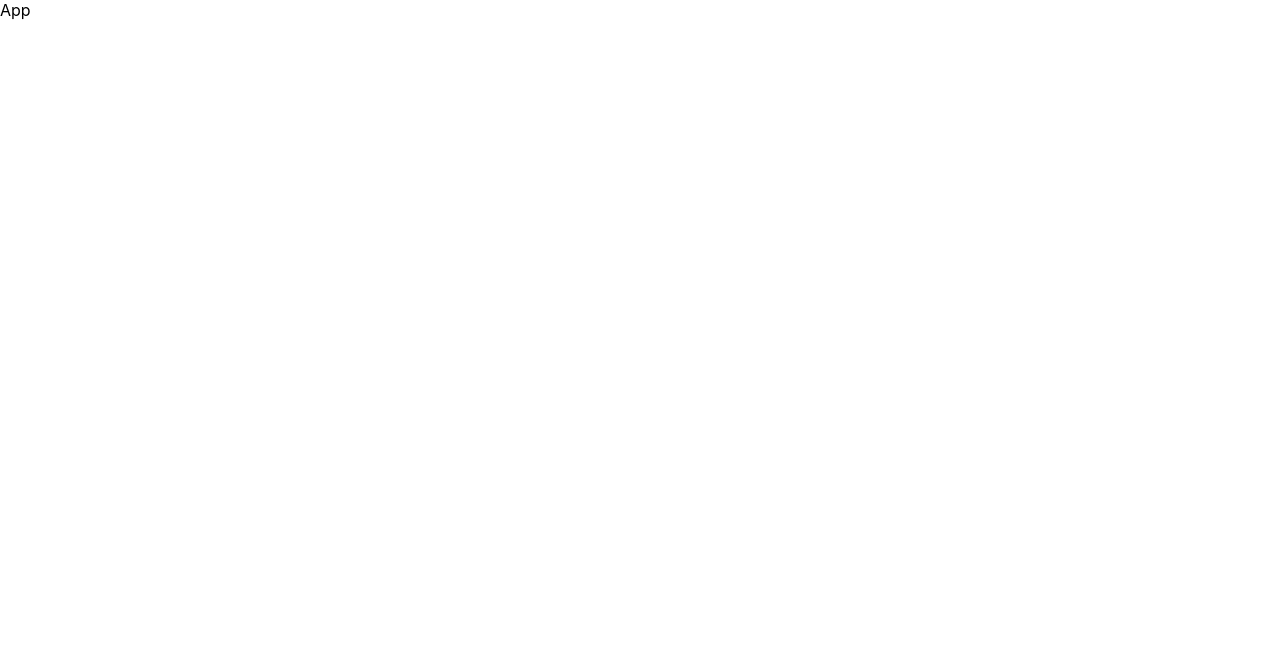
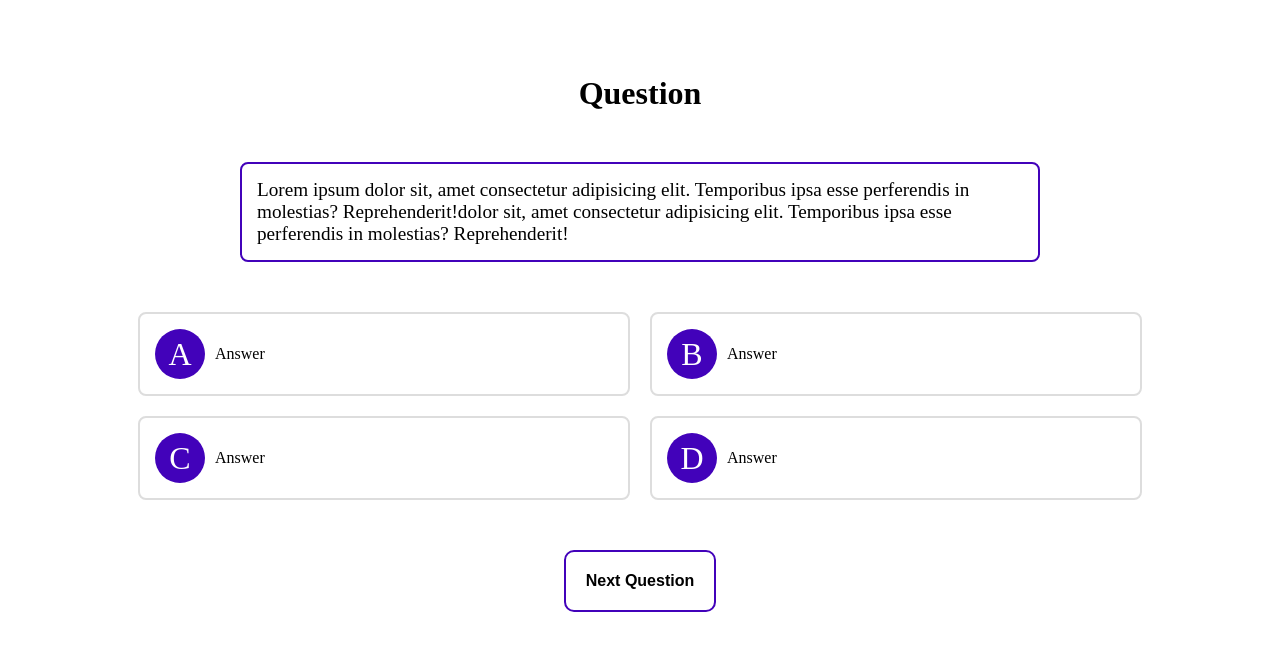
Before and after one commit to Chupacabra44/my-react-quiz, a React (Create React App) app: page / in a window 1280 px wide. Shown: the top 650 px of the page. Built offline with nearby package versions, Linux system fonts and the light colour scheme.

Commit message:
adding styles

```diff
--- a/src/App.js
+++ b/src/App.js
@@ -1,5 +1,41 @@
 const App = () => {
-  return <div>App</div>;
+  return (
+    <div className="quizWrappepr">
+      <h1>Question</h1>
+      <div className="questions">
+        <div className="question">
+          <span>
+            Lorem ipsum dolor sit, amet consectetur adipisicing elit. Temporibus
+            ipsa esse perferendis in molestias? Reprehenderit!dolor sit, amet
+            consectetur adipisicing elit. Temporibus ipsa esse perferendis in
+            molestias? Reprehenderit!
+          </span>
+        </div>
+      </div>
+
+      <div className="answers">
+        <div className="answer">
+          <span>A</span>
+          <span>Answer</span>
+        </div>
+        <div className="answer">
+          <span>B</span>
+          <span>Answer</span>
+        </div>
+        <div className="answer">
+          <span>C</span>
+          <span>Answer</span>
+        </div>
+        <div className="answer">
+          <span>D</span>
+          <span>Answer</span>
+        </div>
+      </div>
+      <div className="btnWrapper">
+        <button>Next Question</button>
+      </div>
+    </div>
+  );
 };
 
 export default App;
--- a/src/index.css
+++ b/src/index.css
@@ -1,13 +1,96 @@
-body {
+* {
   margin: 0;
-  font-family: -apple-system, BlinkMacSystemFont, 'Segoe UI', 'Roboto', 'Oxygen',
-    'Ubuntu', 'Cantarell', 'Fira Sans', 'Droid Sans', 'Helvetica Neue',
-    sans-serif;
-  -webkit-font-smoothing: antialiased;
-  -moz-osx-font-smoothing: grayscale;
+  padding: 0;
+  box-sizing: border-box;
 }
 
-code {
-  font-family: source-code-pro, Menlo, Monaco, Consolas, 'Courier New',
-    monospace;
+.quizWrappepr {
+  margin: 50px auto;
+  padding: 25px;
+  background: #fff;
+  border-radius: 10px;
+  display: flex;
+  justify-content: center;
+  flex-direction: column;
+  align-items: center;
 }
+
+.quizWrappepr h1 {
+  margin-bottom: 50px;
+}
+
+.question {
+  border: 1px solid red;
+  padding: 15px;
+  border: 2px solid #ddd;
+  max-width: 800px;
+  margin-bottom: 50px;
+  border-radius: 8px;
+  border: 2px solid rgb(66, 2, 186);
+  font-size: 1.2rem;
+}
+
+.answers {
+  width: 100%;
+  display: flex;
+  flex-wrap: wrap;
+  justify-content: center;
+  gap: 20px;
+}
+
+.answers > div {
+  width: 40%;
+  display: flex;
+  align-items: center;
+  gap: 10px;
+  padding: 15px;
+  border: 2px solid #ddd;
+  border-radius: 8px;
+}
+
+.answer {
+  cursor: pointer;
+}
+
+.answer:hover {
+  border: 2px solid rgb(66, 2, 186);
+}
+
+.answer span:first-child {
+  background-color: rgb(66, 2, 186);
+  font-size: 32px;
+  border-radius: 50%;
+  display: flex;
+  width: 50px;
+  height: 50px;
+  justify-content: center;
+  align-items: center;
+  color: #fff;
+  flex-shrink: 0;
+  /* align-self: center; */
+}
+
+.btnWrapper {
+  margin-top: 50px;
+}
+
+.btnWrapper button {
+  padding: 20px;
+  font-size: 1rem;
+  font-weight: bold;
+  border-radius: 10px;
+  background-color: #fff;
+  border: 2px solid rgb(66, 2, 186);
+}
+
+.btnWrapper button:hover {
+  color: #fff;
+  background-color: rgb(66, 2, 186);
+}
+
+@media screen and (max-width: 768px) {
+  .answers {
+    flex-direction: column;
+    align-items: center;
+  }
+}
```
